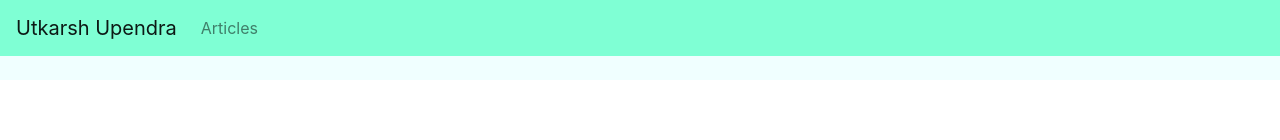
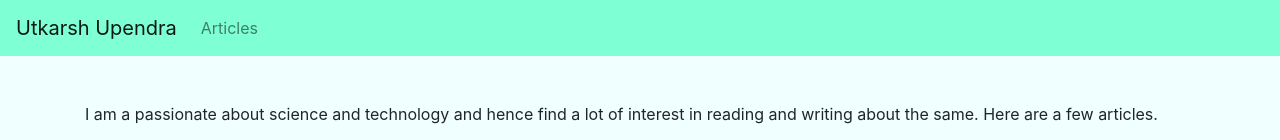
Before and after one commit to utkarshupendra/me, a React (Create React App) app: page /#/articles in a window 1280 px wide. Shown: the top 140 px of the page. Built offline with nearby package versions, Linux system fonts and the light colour scheme.

Commit message:
Using HashRouter

```diff
--- a/package.json
+++ b/package.json
@@ -1,6 +1,6 @@
 {
   "name": "personal-portfolio",
-  "homepage": "http://utkarshupendra.github.io/utkarsh-upendra",
+  "homepage": "http://utkarshupendra.github.io/me",
   "version": "0.1.0",
   "private": true,
   "dependencies": {
--- a/src/components/header.js
+++ b/src/components/header.js
@@ -2,30 +2,29 @@ import React from 'react';
 import Nav from 'react-bootstrap/Nav';
 import Navbar from 'react-bootstrap/Navbar';
 import Articles from './articles';
-import { Route } from 'react-router-dom';
-import { BrowserRouter } from 'react-router-dom';
-import Switch from 'react-bootstrap/esm/Switch';
+import { HashRouter, Route, Link } from "react-router-dom";
+
 
 export default function Header() {
-    return(<div>
-            <Navbar className="header" variant="light">
-  <Navbar.Brand href="/">Utkarsh Upendra</Navbar.Brand>
+    return(
+        <HashRouter basename="/me">
+            <div>
+            <Navbar className="header" variant="light" fixed="top">
+  <Link to="/">
+  <Navbar.Brand>Utkarsh Upendra</Navbar.Brand></Link>
   <Navbar.Toggle aria-controls="basic-navbar-nav" />
   <Navbar.Collapse id="basic-navbar-nav">
     <Nav className="mr-auto">
-      <Nav.Link href="/articles">Articles</Nav.Link>
+      <Nav.Link as={Link} to="/articles" >Articles</Nav.Link>
     </Nav>
   </Navbar.Collapse>
   </Navbar>
   <div>
-  <BrowserRouter>
-  <Switch>
           <Route path="/articles">
             <Articles />
           </Route>
-          </Switch>
-          </BrowserRouter>
           </div>
           </div>
+          </HashRouter>
     );
 }
--- a/src/index.css
+++ b/src/index.css
@@ -25,5 +25,5 @@ code {
 }
 
 .articles {
-  padding-top: 3%;
+  padding-top: 8%;
 }
```
Also changed, not shown: 1 other file (tests, documents, lock files or other folders).
